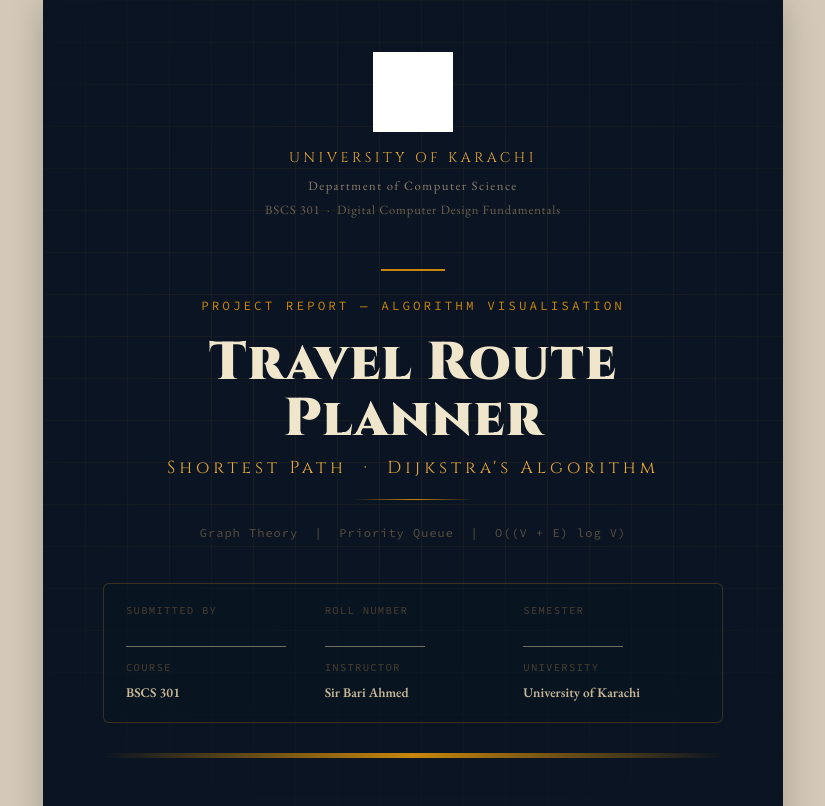
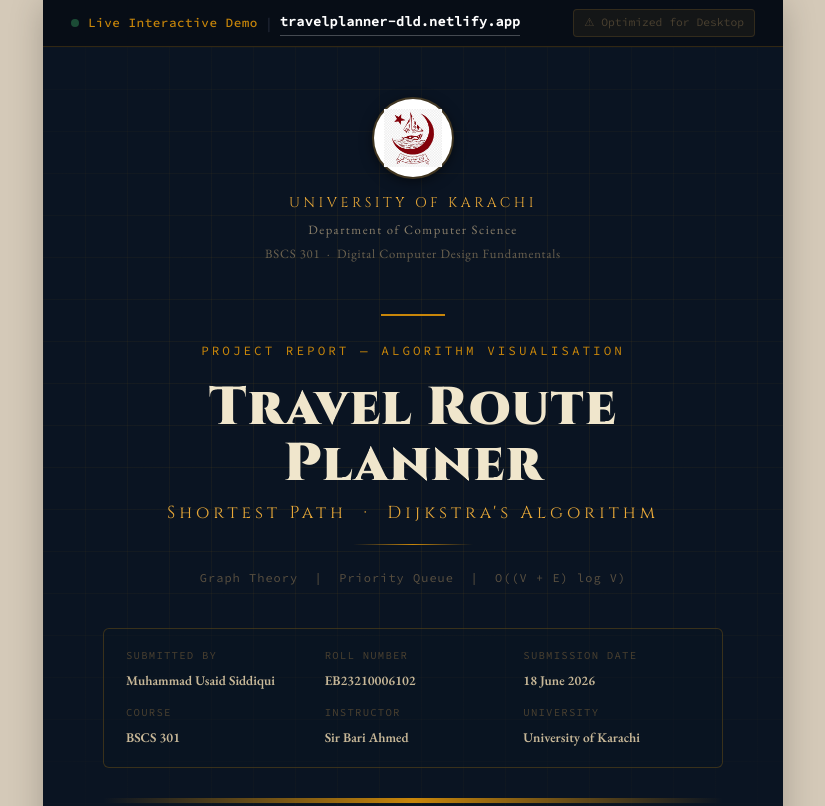
Before and after one commit to youzii2004-tech/dsa-travel-planner, a plain HTML site: page report.html in a window 1280 px wide. Shown: the top 806 px of the page, without its empty margins (227-1052 px from the left). Drawn offline with nearby package versions, Linux system fonts and the light colour scheme.

Commit message:
Fix logo, fill student details, add live demo banner

```diff
--- a/report.html
+++ b/report.html
@@ -18,7 +18,8 @@
     .cover-inner { position: relative; z-index: 2; flex: 1; display: flex; flex-direction: column; padding: 52px 60px; }
 
     .cover-header { display: flex; flex-direction: column; align-items: center; margin-bottom: auto; }
-    .ku-logo { width: 80px; height: 80px; object-fit: contain; margin-bottom: 14px; filter: brightness(0) invert(1) sepia(1) saturate(2) hue-rotate(5deg) brightness(1.2); }
+    .ku-logo-circle { width: 78px; height: 78px; border-radius: 50%; background: #fff; display: flex; align-items: center; justify-content: center; margin-bottom: 14px; box-shadow: 0 0 0 2px rgba(232,168,56,.25), 0 3px 14px rgba(0,0,0,.6); }
+    .ku-logo { width: 58px; height: 58px; object-fit: contain; }
     .uni-name { font-family: 'Cinzel', serif; font-size: 10.5pt; letter-spacing: 3.5px; text-transform: uppercase; color: var(--amber-lt); text-align: center; }
     .uni-sub { font-size: 9.5pt; color: #8a7f6a; letter-spacing: 1.5px; text-align: center; margin-top: 4px; }
     .uni-course { font-size: 9.5pt; color: #6a614f; text-align: center; margin-top: 2px; letter-spacing: .8px; }
@@ -76,15 +77,34 @@
     .fig { text-align: center; font-size: 9.5pt; color: var(--muted); font-style: italic; margin: 6px 0 22px; }
     .blank { display: inline-block; border-bottom: 1.5px solid currentColor; min-width: 160px; vertical-align: bottom; opacity: .55; }
     .blank-sm { display: inline-block; border-bottom: 1.5px solid currentColor; min-width: 100px; vertical-align: bottom; opacity: .55; }
+    /* Demo banner */
+    .demo-banner { background: #070d16; border-bottom: 1px solid rgba(200,134,10,.22); padding: 9px 28px; display: flex; align-items: center; justify-content: space-between; gap: 14px; }
+    .demo-live { display: flex; align-items: center; gap: 9px; }
+    .demo-dot { width: 8px; height: 8px; border-radius: 50%; background: #4ade80; flex-shrink: 0; animation: blink 2s ease-in-out infinite; }
+    @keyframes blink { 0%,100%{opacity:1} 50%{opacity:.3} }
+    .demo-label { font-family: 'Source Code Pro', monospace; font-size: 9.5pt; color: var(--amber); font-weight: 500; letter-spacing: .5px; }
+    .demo-url { font-family: 'Source Code Pro', monospace; font-size: 10pt; font-weight: 700; color: #fff; text-decoration: none; letter-spacing: .3px; border-bottom: 1px solid rgba(255,255,255,.25); padding-bottom: 1px; }
+    .demo-url:hover { color: var(--amber-lt); border-color: var(--amber-lt); }
+    .demo-sep { color: #2a3040; font-size: 11pt; }
+    .demo-desktop { font-family: 'Source Code Pro', monospace; font-size: 8.5pt; color: #4a4030; background: rgba(232,168,56,.06); border: 1px solid rgba(232,168,56,.14); padding: 3px 10px; border-radius: 4px; }
   </style>
 </head>
 <body>
 <div class="page">
 
+<div class="demo-banner">
+  <div class="demo-live">
+    <span class="demo-dot"></span>
+    <span class="demo-label">Live Interactive Demo</span>
+    <span class="demo-sep">|</span>
+    <a class="demo-url" href="https://travelplanner-dld.netlify.app/" target="_blank">travelplanner-dld.netlify.app</a>
+  </div>
+  <span class="demo-desktop">&#9888; Optimized for Desktop</span>
+</div>
 <div class="cover">
   <div class="cover-inner">
     <div class="cover-header">
-      <img class="ku-logo" src="ku_logo.jpg" alt="University of Karachi">
+      <div class="ku-logo-circle"><img class="ku-logo" src="ku_logo.jpg" alt="University of Karachi"></div>
       <div class="uni-name">University of Karachi</div>
       <div class="uni-sub">Department of Computer Science</div>
       <div class="uni-course">BSCS 301 &nbsp;·&nbsp; Digital Computer Design Fundamentals</div>
@@ -99,9 +119,9 @@
     <div class="cover-footer">
       <div class="cover-meta-strip">
         <div class="meta-row">
-          <div><div class="mlabel">Submitted By</div><div class="mval"><span class="blank"></span></div></div>
-          <div><div class="mlabel">Roll Number</div><div class="mval"><span class="blank-sm"></span></div></div>
-          <div><div class="mlabel">Semester</div><div class="mval"><span class="blank-sm"></span></div></div>
+          <div><div class="mlabel">Submitted By</div><div class="mval">Muhammad Usaid Siddiqui</div></div>
+          <div><div class="mlabel">Roll Number</div><div class="mval">EB23210006102</div></div>
+          <div><div class="mlabel">Submission Date</div><div class="mval">18 June 2026</div></div>
           <div><div class="mlabel">Course</div><div class="mval">BSCS 301</div></div>
           <div><div class="mlabel">Instructor</div><div class="mval">Sir Bari Ahmed</div></div>
           <div><div class="mlabel">University</div><div class="mval">University of Karachi</div></div>
```
